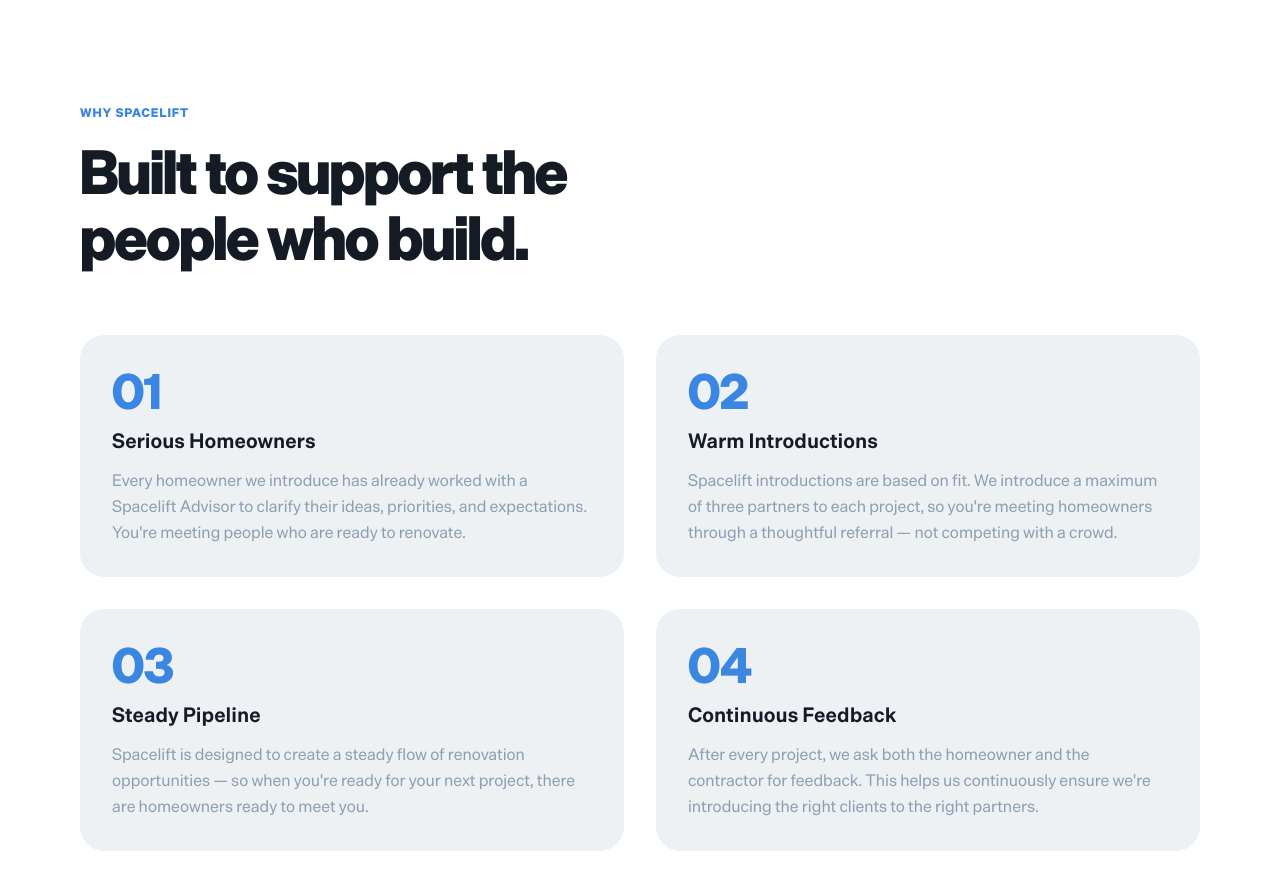
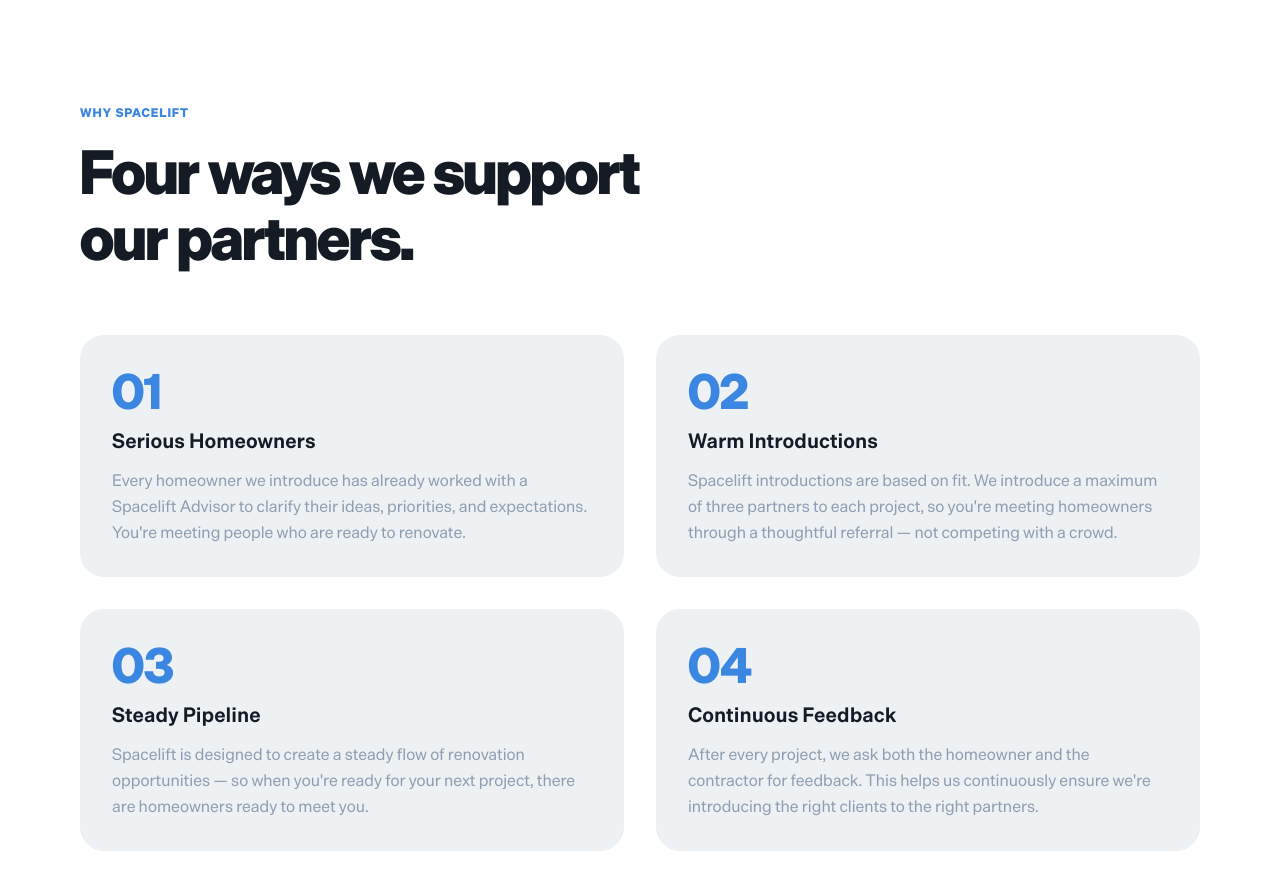
Before and after one commit to jjmccarthy7/spacelift-tools, a Next.js app in the folder apps/hellospacelift/: page /pros in a window 1280 px wide. Shown: the part 900-1789 px from the top of the page. Built offline with nearby package versions, Linux system fonts and the light colour scheme.

Commit message:
copy(pros): update why-spacelift headline to 'Four ways we support our partners'

```diff
--- a/apps/hellospacelift/src/app/pros/page.tsx
+++ b/apps/hellospacelift/src/app/pros/page.tsx
@@ -65,7 +65,7 @@
           <div className="mb-16">
             <span className="text-xs font-black tracking-widest uppercase text-[#3B86E1]">Why Spacelift</span>
             <h2 className="mt-4 text-4xl md:text-5xl lg:text-6xl font-black text-[#141B24] leading-[1.1] tracking-tight max-w-2xl">
-              Built to support the people who build.
+              Four ways we support<br />our partners.
             </h2>
           </div>
           <div className="grid grid-cols-1 md:grid-cols-2 gap-8">
```
